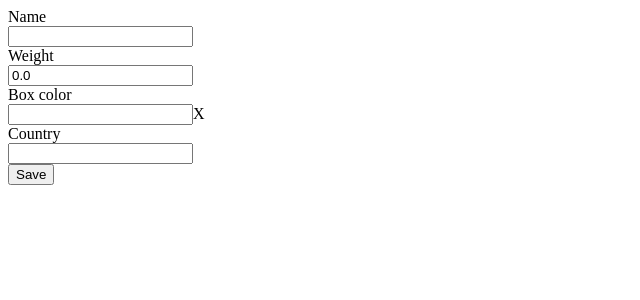
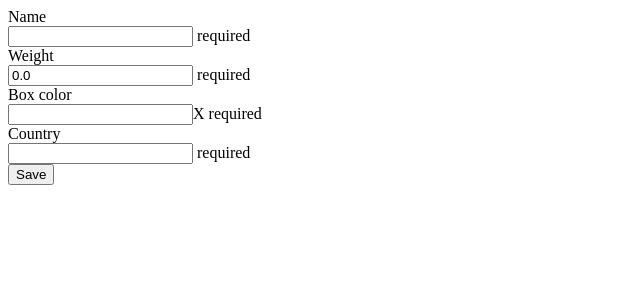
Before and after one commit to beapirate/boxinator, a React app: page / in a window 1280 px wide. Shown: the top 300 px of the page, without its empty margins (0-640 px from the left). Built offline with nearby package versions, Linux system fonts and the light colour scheme; the HTML template or start-up script is replaced by a standard one.

Commit message:
include error description in BoxForm output

```diff
--- a/components/BoxForm.js
+++ b/components/BoxForm.js
@@ -13,22 +13,26 @@ const BoxForm = ({ box, onRecipientNameChange, onBoxWeightChange, onColorChange,
                 <input type="text" id="box-recipientName" value={box.recipient_name} onChange={onRecipientNameChange}
                     className={ box.recipient_name != undefined && box.recipient_name.error != undefined ?  "box-form-error" : "box-form-valid"}
                 />
+                <span> {box.recipient_name && box.recipient_name.error} </span>
 
                 <br />Weight <br />
                 <input type="text" id="box-weight" value={box.weight} onChange={onBoxWeightChange}
                     className={ box.weight != undefined && box.weight.error != undefined ? "box-form-error" : "box-form-valid" }
                 />
+                <span> {box.weight && box.weight.error} </span>
 
                 <br />Box color<br />
                 <input type="text" id="box-color" value={box.color} onChange={onColorChange}
                     className={ box.color != undefined && box.color.error != undefined ? "box-form-error" : "box-form-valid" }
                 />
                 <span style={{ color: boxColorHex }} >X</span>
+                <span> {box.color && box.color.error} </span>
 
                 <br />Country<br />
                 <input type="text" id="box-destinationCountry" value={box.destination_country} onChange={onDestinationCountryChange}
                     className={ box.destination_country != undefined && box.destination_country.error != undefined ? "box-form-error" : "box-form-valid" }
                 />
+                <span> {box.destination_country && box.destination_country.error} </span>
 
                 <br />
                 <input type="submit" id="box-save" value="Save" onClick={onSave} />
```
